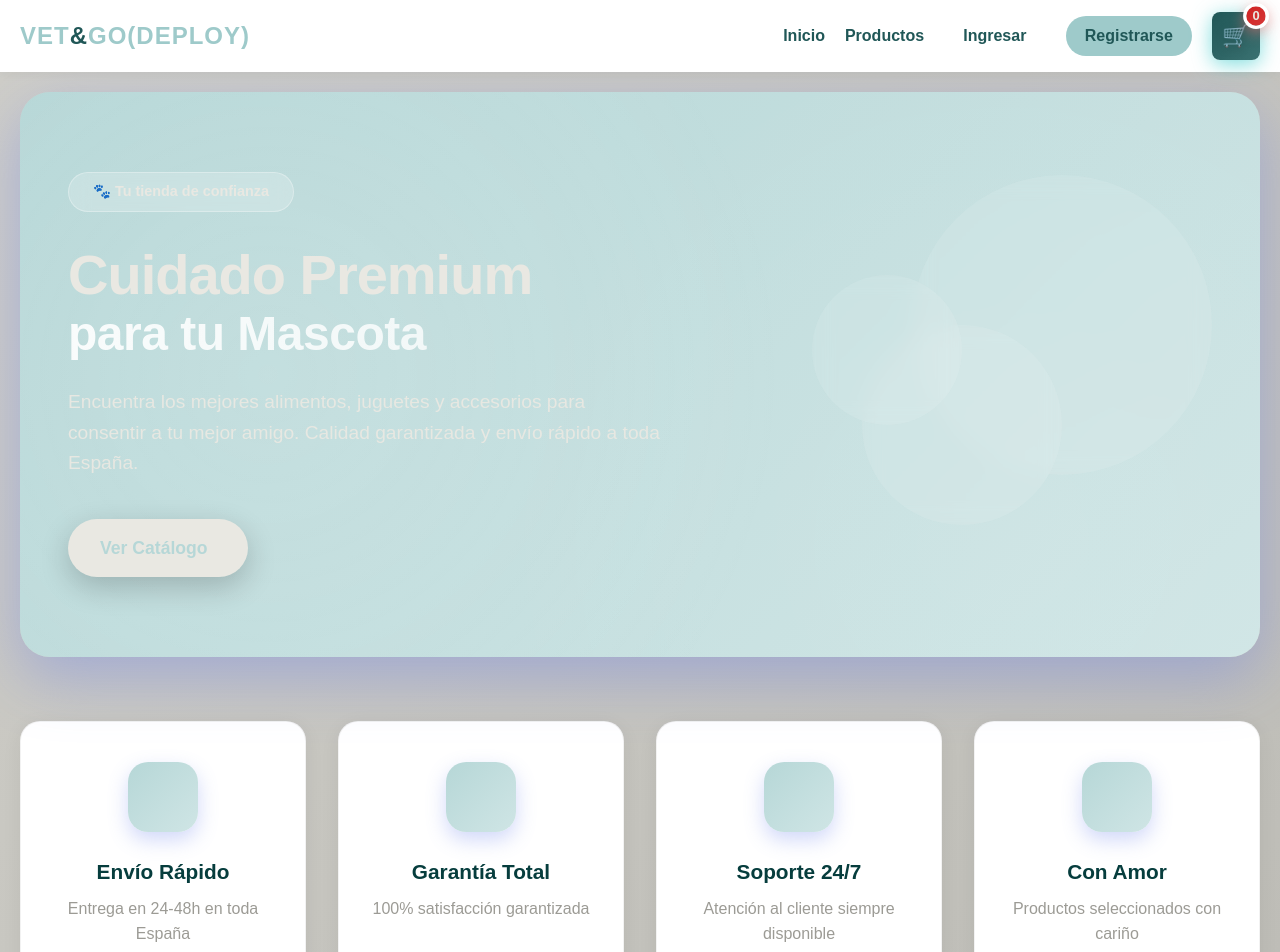
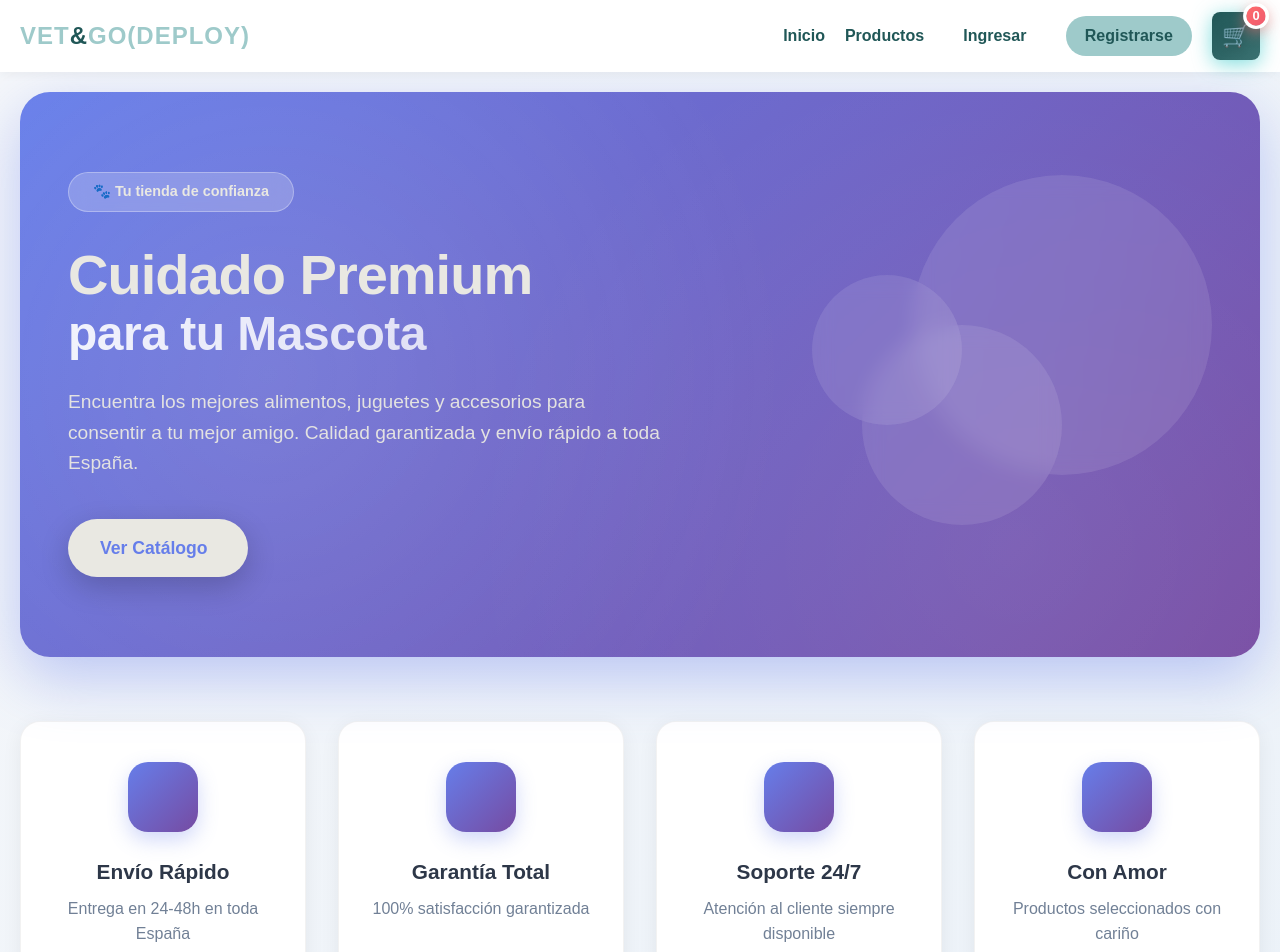
Before and after one commit to Vet-and-Go/tienda-front, an Angular app in the folder vetandgo/: page /home in a window 1280 px wide. Shown: the top 952 px of the page. Built offline with nearby package versions, Linux system fonts and the light colour scheme; no server answers.

Commit message:
feat(#43)update sccs with good colors

```diff
--- a/vetandgo/src/app/components/cart/cart.component.scss
+++ b/vetandgo/src/app/components/cart/cart.component.scss
@@ -1,13 +1,13 @@
 
 .cart {
     --cart-background: var(--mlt-sys-color-white-2);
-    --cart-title-color: var(--mlt-sys-color-alternative-10);
+    --cart-title-color: #2d3748;
 
     --cart-item-background: var(--mlt-sys-color-white-1);
     --cart-item-border: 1px solid var(--mlt-sys-color-white-3);
     --cart-item-shadow: 0 4px 15px rgba(0, 0, 0, 0.05);
     --cart-item-radius: var(--mlt-sys-border-radius-6);
-    --cart-item-title-color: var(--mlt-sys-color-alternative-10);
+    --cart-item-title-color: #2d3748;
     --cart-item-price-color: var(--mlt-sys-color-alternative-5);
     --cart-item-image-bg: var(--mlt-sys-color-white-2);
 
@@ -118,7 +118,7 @@
 
         &-price-old {
             font-size: 0.85rem;
-            color: var(--mlt-sys-color-white-4);
+            color: var(--mlt-sys-color-button-primary-1);
             text-decoration: line-through;
             font-weight: 500;
         }
@@ -131,8 +131,8 @@
         }
 
         &-discount-badge {
-            background: linear-gradient(135deg, var(--mlt-sys-color-button-primary-1), var(--mlt-sys-color-button-primary-2));
-            color: var(--mlt-sys-color-white-1);
+            background: linear-gradient(135deg, #ff6b6b, #ee5a6f);
+            color: white;
             padding: 0.25rem 0.6rem;
             border-radius: 20px;
             font-size: 0.7rem;
@@ -166,7 +166,7 @@
         justify-content: center;
         cursor: pointer;
         transition: all 0.3s ease;
-        color: var(--mlt-sys-color-alternative-10);
+        color: #2d3748;
         font-weight: 700;
         font-size: 1.1rem;
 
@@ -281,7 +281,7 @@
 
     &__clear-btn {
         background: transparent;
-        color: var(--mlt-sys-color-white-4);
+        color: #718096;
         border: none;
         cursor: pointer;
         font-weight: 600;
@@ -299,7 +299,7 @@
 
         &-text {
             font-size: var(--mlt-sys-font-size-5);
-            color: var(--mlt-sys-color-white-4);
+            color: #718096;
             margin-bottom: 2rem;
         }
     }
--- a/vetandgo/src/app/components/header/header.component.scss
+++ b/vetandgo/src/app/components/header/header.component.scss
@@ -140,8 +140,8 @@
             position: absolute;
             top: -8px;
             right: -8px;
-            background: linear-gradient(135deg, var(--mlt-sys-color-button-primary-1), var(--mlt-sys-color-button-primary-2));
-            color: var(--mlt-sys-color-white-1);
+            background: linear-gradient(135deg, #ff6b6b, #ee5a6f);
+            color: white;
             font-size: 0.75rem;
             font-weight: 900;
             width: 24px;
--- a/vetandgo/src/app/components/home/home.component.scss
+++ b/vetandgo/src/app/components/home/home.component.scss
@@ -1,30 +1,30 @@
 
 .home {
-    --home-bg: linear-gradient(135deg, var(--mlt-sys-color-white-2) 0%, var(--mlt-sys-color-white-3) 100%);
+    --home-bg: linear-gradient(135deg, #f5f7fa 0%, #e8f0f8 100%);
     --home-text-color: var(--mlt-sys-color-alternative-5);
     --home-font-family: var(--mlt-sys-font-family-text);
 
-    --home-hero-gradient-start: var(--mlt-sys-color-primary-5);
-    --home-hero-gradient-end: var(--mlt-sys-color-primary-7);
+    --home-hero-gradient-start: #667eea;
+    --home-hero-gradient-end: #764ba2;
     --home-hero-text-color: var(--mlt-sys-color-white-1);
     --home-hero-shadow: 0 20px 60px rgba(102, 126, 234, 0.4);
     --home-hero-cta-bg: var(--mlt-sys-color-white-1);
-    --home-hero-cta-color: var(--mlt-sys-color-primary-5);
+    --home-hero-cta-color: #667eea;
 
-    --home-section-title-color: var(--mlt-sys-color-alternative-10);
+    --home-section-title-color: #2d3748;
 
     --home-card-bg: var(--mlt-sys-color-white-1);
     --home-card-border: 1px solid rgba(0, 0, 0, 0.06);
     --home-card-shadow: 0 4px 20px rgba(0, 0, 0, 0.08);
     --home-card-radius: 20px;
     --home-card-hover-shadow: 0 20px 40px rgba(102, 126, 234, 0.2);
-    --home-card-icon-color: var(--mlt-sys-color-primary-5);
+    --home-card-icon-color: #667eea;
 
-    --home-prod-image-bg: var(--mlt-sys-color-white-2);
-    --home-prod-title-color: var(--mlt-sys-color-alternative-10);
-    --home-prod-price-color: var(--mlt-sys-color-primary-5);
-    --home-prod-btn-bg: linear-gradient(135deg, var(--mlt-sys-color-primary-5) 0%, var(--mlt-sys-color-primary-7) 100%);
-    --home-prod-btn-color: var(--mlt-sys-color-white-1);
+    --home-prod-image-bg: #f8fafc;
+    --home-prod-title-color: #2d3748;
+    --home-prod-price-color: #667eea;
+    --home-prod-btn-bg: linear-gradient(135deg, #667eea 0%, #764ba2 100%);
+    --home-prod-btn-color: white;
 
     min-height: 100vh;
     background: var(--home-bg);
@@ -263,25 +263,25 @@
             width: 70px;
             height: 70px;
             margin: 0 auto 1.5rem;
-            background: linear-gradient(135deg, var(--mlt-sys-color-primary-5) 0%, var(--mlt-sys-color-primary-7) 100%);
+            background: linear-gradient(135deg, #667eea 0%, #764ba2 100%);
             border-radius: 20px;
             display: flex;
             align-items: center;
             justify-content: center;
             font-size: 2rem;
-            color: var(--mlt-sys-color-white-1);
+            color: white;
             box-shadow: 0 8px 20px rgba(102, 126, 234, 0.3);
         }
 
         &-title {
             font-size: 1.3rem;
             font-weight: 700;
-            color: var(--mlt-sys-color-alternative-10);
+            color: #2d3748;
             margin-bottom: 0.5rem;
         }
 
         &-text {
-            color: var(--mlt-sys-color-white-4);
+            color: #718096;
             font-size: 1rem;
             line-height: 1.6;
         }
@@ -307,7 +307,7 @@
         &-line {
             flex: 1;
             height: 3px;
-            background: linear-gradient(90deg, transparent, var(--mlt-sys-color-primary-5), transparent);
+            background: linear-gradient(90deg, transparent, #667eea, transparent);
             border-radius: 2px;
             max-width: 150px;
         }
@@ -339,7 +339,7 @@
             left: 0;
             right: 0;
             height: 5px;
-            background: linear-gradient(90deg, var(--mlt-sys-color-primary-5), var(--mlt-sys-color-primary-7));
+            background: linear-gradient(90deg, #667eea, #764ba2);
             transform: scaleX(0);
             transition: transform 0.4s;
         }
@@ -347,7 +347,7 @@
         &:hover {
             transform: translateY(-10px) scale(1.02);
             box-shadow: 0 20px 50px rgba(102, 126, 234, 0.25);
-            border-color: var(--mlt-sys-color-primary-5);
+            border-color: #667eea;
 
             &::before {
                 transform: scaleX(1);
@@ -367,7 +367,7 @@
             width: 200px;
             height: 200px;
             margin: 0 auto 1.5rem;
-            background: linear-gradient(135deg, rgba(var(--mlt-sys-color-primary-5-rgb, 102, 126, 234), 0.08), rgba(var(--mlt-sys-color-primary-7-rgb, 118, 75, 162), 0.08));
+            background: linear-gradient(135deg, #667eea15, #764ba215);
             border-radius: 20px;
             display: flex;
             align-items: center;
@@ -402,7 +402,7 @@
             transition: all 0.4s;
 
             i {
-                color: var(--mlt-sys-color-primary-5);
+                color: #667eea;
                 font-size: 1.2rem;
             }
         }
@@ -448,7 +448,7 @@
             align-items: center;
             justify-content: center;
             position: relative;
-            background: linear-gradient(135deg, var(--mlt-sys-color-white-2) 0%, var(--mlt-sys-color-white-3) 100%);
+            background: linear-gradient(135deg, #f8fafc 0%, #e2e8f0 100%);
             overflow: hidden;
             padding: 1.5rem;
 
@@ -500,14 +500,14 @@
             &-original {
                 font-size: 0.75rem;
                 font-weight: 500;
-                color: var(--mlt-sys-color-white-4);
+                color: var(--mlt-sys-color-button-primary-1);
                 text-decoration: line-through;
             }
 
             &-value {
                 font-size: 1.1rem;
                 font-weight: 800;
-                color: var(--mlt-sys-color-button-primary-1);
+                color: var(--mlt-sys-color-alternative-5);
                 line-height: 1;
             }
         }
@@ -517,8 +517,8 @@
         position: absolute;
         top: 1rem;
         right: 1rem;
-        background: linear-gradient(135deg, var(--mlt-sys-color-primary-5), var(--mlt-sys-color-primary-7));
-        color: var(--mlt-sys-color-white-1);
+        background: linear-gradient(135deg, #667eea, #764ba2);
+        color: white;
         padding: 0.4rem 1rem;
         border-radius: 50px;
         font-size: 0.85rem;
@@ -528,7 +528,7 @@
         transition: transform 0.3s;
 
         &--discount {
-            background: linear-gradient(135deg, var(--mlt-sys-color-button-primary-1), var(--mlt-sys-color-button-secundary-1));
+            background: linear-gradient(135deg, #f56565, #ed8936);
             box-shadow: 0 4px 15px rgba(245, 101, 101, 0.4);
             font-size: 1rem;
             animation: pulse 2s infinite;
@@ -586,7 +586,7 @@
         text-align: center;
         padding: 4rem 2rem;
         font-size: 1.2rem;
-        color: var(--mlt-sys-color-white-4);
+        color: #718096;
         display: flex;
         align-items: center;
         justify-content: center;
@@ -594,7 +594,7 @@
 
         i {
             font-size: 2rem;
-            color: var(--mlt-sys-color-primary-5);
+            color: #667eea;
         }
     }
 
@@ -602,11 +602,11 @@
         grid-column: 1 / -1;
         text-align: center;
         padding: 4rem 2rem;
-        color: var(--mlt-sys-color-white-4);
+        color: #718096;
 
         i {
             font-size: 4rem;
-            color: var(--mlt-sys-color-white-3);
+            color: #cbd5e0;
             margin-bottom: 1rem;
             display: block;
         }
--- a/vetandgo/src/app/components/products/products.component.scss
+++ b/vetandgo/src/app/components/products/products.component.scss
@@ -3,8 +3,8 @@
     --products-font-family: var(--mlt-sys-font-family-text);
     --products-sidebar-bg: var(--mlt-sys-color-white-1);
     --products-sidebar-radius: var(--mlt-sys-border-radius-6);
-    --products-sidebar-title-color: var(--mlt-sys-color-alternative-10);
-    --products-item-color: var(--mlt-sys-color-alternative-9);
+    --products-sidebar-title-color: #2d3748;
+    --products-item-color: #718096;
     --products-item-active-color: var(--mlt-sys-color-alternative-5);
 
     --products-card-bg: var(--mlt-sys-color-white-1);
@@ -18,7 +18,7 @@
 
     font-family: var(--products-font-family);
     min-height: 100vh;
-    background: linear-gradient(180deg, var(--mlt-sys-color-white-2) 0%, var(--mlt-sys-color-white-1) 100%);
+    background: linear-gradient(180deg, #f8f9fa 0%, #ffffff 100%);
 
     /* Hero Section */
     &__hero {
@@ -332,8 +332,8 @@
             box-shadow: 0 4px 15px rgba(0, 0, 0, 0.2);
 
             &--discount {
-                background: linear-gradient(135deg, var(--mlt-sys-color-button-primary-1), var(--mlt-sys-color-button-secundary-1));
-                color: var(--mlt-sys-color-white-1);
+                background: linear-gradient(135deg, #f56565, #ed8936);
+                color: white;
                 animation: pulse 2s infinite;
             }
         }
@@ -353,7 +353,7 @@
             display: flex;
             align-items: center;
             justify-content: center;
-            background: linear-gradient(135deg, var(--mlt-sys-color-white-2) 0%, var(--mlt-sys-color-white-1) 100%);
+            background: linear-gradient(135deg, #f8f9fa 0%, #ffffff 100%);
             padding: 1.5rem;
             position: relative;
             overflow: hidden;
@@ -418,7 +418,7 @@
 
             &-old {
                 font-size: 0.75rem;
-                color: var(--mlt-sys-color-white-4);
+                color: var(--mlt-sys-color-button-primary-1);
                 text-decoration: line-through;
                 font-weight: 500;
             }
@@ -433,7 +433,7 @@
             &-value {
                 font-size: 1.1rem;
                 font-weight: 800;
-                color: var(--mlt-sys-color-alternative-10);
+                color: var(--mlt-sys-color-alternative-5);
                 line-height: 1;
             }
         }
```
Also changed, not shown: vetandgo/src/app/components/product-detail/product-detail.component.scss (+4 -4 lines).
